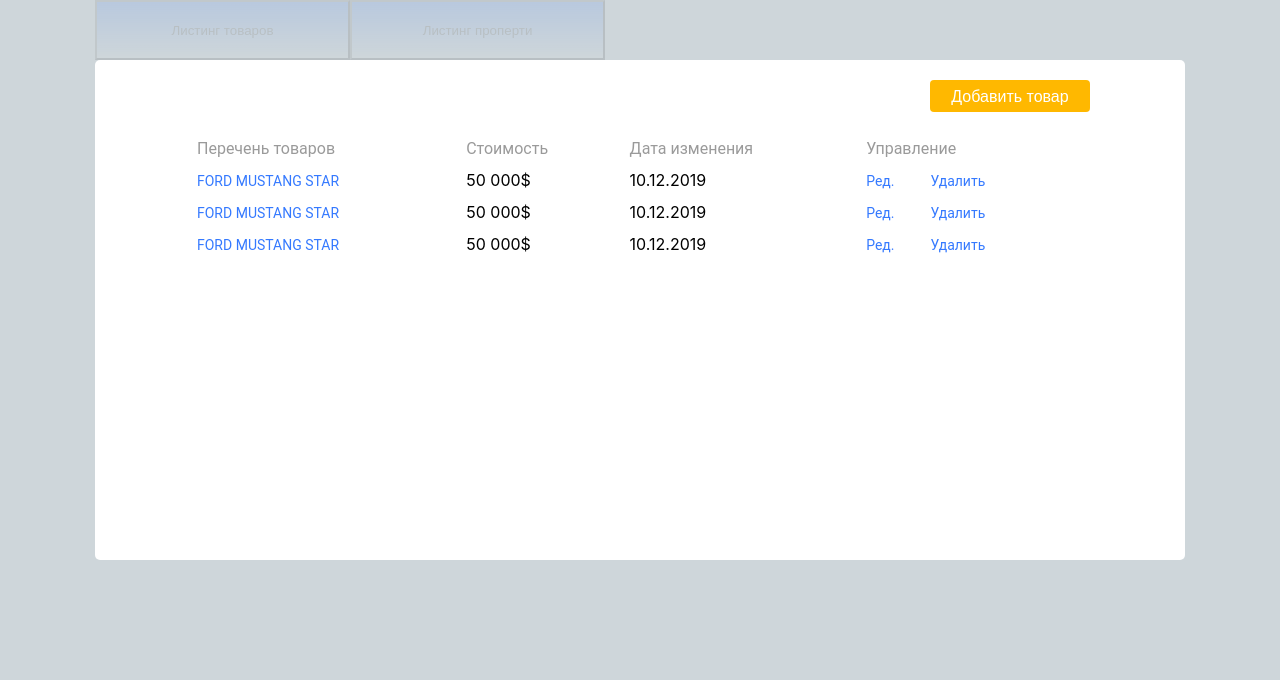
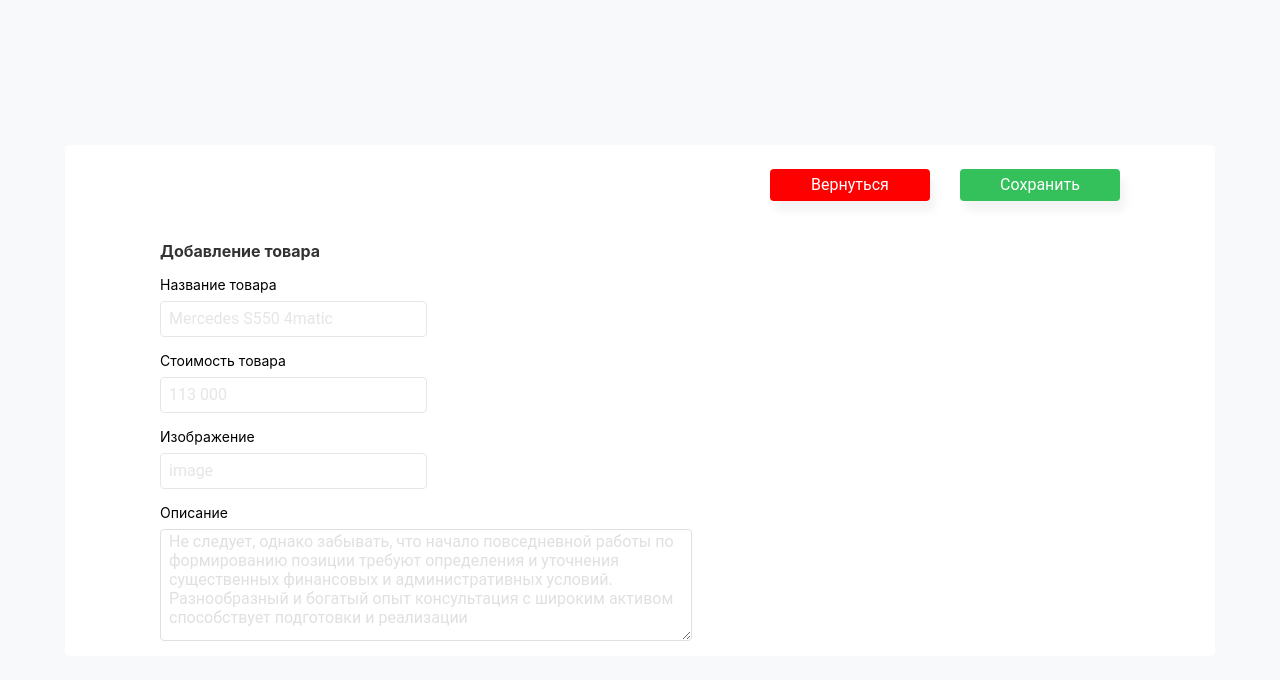
Before and after one commit to AlexValov/admin-app, a React (Create React App) app: page / in a window 1280 px wide. Shown: the top 680 px of the page. Built offline with nearby package versions, Linux system fonts and the light colour scheme.

Commit message:
'made_AddItem_page'

```diff
--- a/src/App.css
+++ b/src/App.css
@@ -10,6 +10,6 @@
 .layout {
   display: flex;
   height: 100vh;
-  background: rgb(206, 214, 218);
+  background: #F7F9FA;
 
 }
--- a/src/App.js
+++ b/src/App.js
@@ -2,16 +2,18 @@
 import './App.css';
 // import ItemCard from './Components/Items/ItemCard/ItemCard'
 // import Login from './Components/Auth/Login/Login';
-import ListItems from './Components/Items/ListItems/ListItems';
+// import ListItems from './Components/Items/ListItems/ListItems';
 // import Registration from './Components/Auth/Registration/Registration';
+import AddItem from './Components/Items/AddItem/AddItem'
 
 function App() {
   return (
     <main className="layout">
       {/* <Registration /> */}
       {/* <Login/> */}
-      <ListItems />
+      {/* <ListItems /> */}
       {/* <ItemCard /> */}
+      <AddItem />
     </main>
   );
 }
--- /dev/null
+++ b/src/Components/Items/AddItem/AddItem.jsx
@@ -0,0 +1,37 @@
+import React from 'react';
+import styles from './AddItem.module.css';
+
+const AddItem = () => {
+    return (
+        <div className={styles.AddItem}>
+            <div className={styles.ElementButtons}>
+                <button className={styles.ReturnButton}>Вернуться</button>
+                <button className={styles.SaveButton}>Сохранить</button>
+            </div>
+            <div className={styles.AddItemElement2}>
+                <div>
+            <form className={styles.AddItemForm}>
+                <span>Добавление товара</span>
+
+                <label htmlFor="itemname">Название товара</label>
+                <input type="text" placeholder="Mercedes S550 4matic" name="itemname" required />
+
+                <label htmlFor="itemprice">Стоимость товара</label>
+                <input type="text" placeholder="113 000" name="itemprice" required />
+
+                <label htmlFor="itemimage">Изображение</label>
+                <input type="text" placeholder="image" name="itemimage" required />
+
+                <label htmlFor="psw">Описание</label>
+                <textarea type="password" placeholder="Не следует, однако забывать, что начало повседневной работы по формированию позиции требуют определения и уточнения существенных финансовых и административных условий. Разнообразный и богатый опыт консультация с широким активом способствует подготовки и реализации" name="psw" required />
+            </form>
+
+            </div>
+            </div>
+
+
+        </div>
+    )
+}
+
+export default AddItem;
--- /dev/null
+++ b/src/Components/Items/AddItem/AddItem.module.css
@@ -0,0 +1,98 @@
+.AddItem {
+    margin: auto;
+    width: 960px;
+    /* height: 500px; */
+    padding: 0 95px;
+    display: flex;
+    flex-direction: column;
+    background: rgb(255, 255, 255);
+    border-radius: 5px;
+    flex-wrap: wrap;
+}
+
+.ElementButtons {
+    align-self: flex-end;
+    margin-top: 24px;
+}
+
+.ReturnButton {
+    background: #FF0000;
+    box-shadow: 5px 10px 10px rgba(0, 0, 0, 0.05);
+    border-radius: 4px;
+    width: 160px;
+    height: 32px;
+    font-family: Roboto;
+    font-style: normal;
+    font-weight: normal;
+    font-size: 16px;
+    line-height: 19px;
+    color: #FFFFFF;
+    border:none;
+    margin-right: 30px;
+}
+.SaveButton {
+    background: #34C15C;
+    box-shadow: 5px 10px 10px rgba(0, 0, 0, 0.05);
+    border-radius: 4px;
+    width: 160px;
+    height: 32px;
+    font-family: Roboto;
+    font-style: normal;
+    font-weight: normal;
+    font-size: 16px;
+    line-height: 19px;
+    color: #FFFFFF;
+    border:none;
+}
+
+.AddItemForm span {
+    font-weight: bold;
+    font-size: 16px;
+    line-height: 19px;
+    color: #000000;
+    opacity: 0.8;
+}
+
+.AddItemForm label {
+    font-style: normal;
+    font-weight: normal;
+    font-size: 14px;
+    line-height: 16px;
+    margin-bottom: 8px;
+    margin-top: 16px;
+    color: #000000;
+}
+
+.AddItemForm {
+    display: flex;
+    flex-direction: column;
+    align-items: flex-start;
+    margin-top: 41px;
+}
+
+.AddItemForm input {
+    width: 255px;
+    height: 32px;
+    background: #FFFFFF;
+    border: 1px solid #E0E0E0;
+    border-radius: 4px;
+    font-size: 16px;
+    line-height: 19px;
+    color: #828282;
+    opacity: 0.8;
+    padding-left: 8px;
+}
+
+.AddItemForm textarea {
+    max-width: 300px;
+    max-height: 300px;
+    min-width: 532px;
+    min-height: 112px;
+    background: #FFFFFF;
+    border: 1px solid #E0E0E0;
+    box-sizing: border-box;
+    border-radius: 4px;
+    padding-left: 8px;
+    margin-bottom: 15px;
+
+}
```
Also changed, not shown: 1 other file (tests, documents, lock files or other folders).
